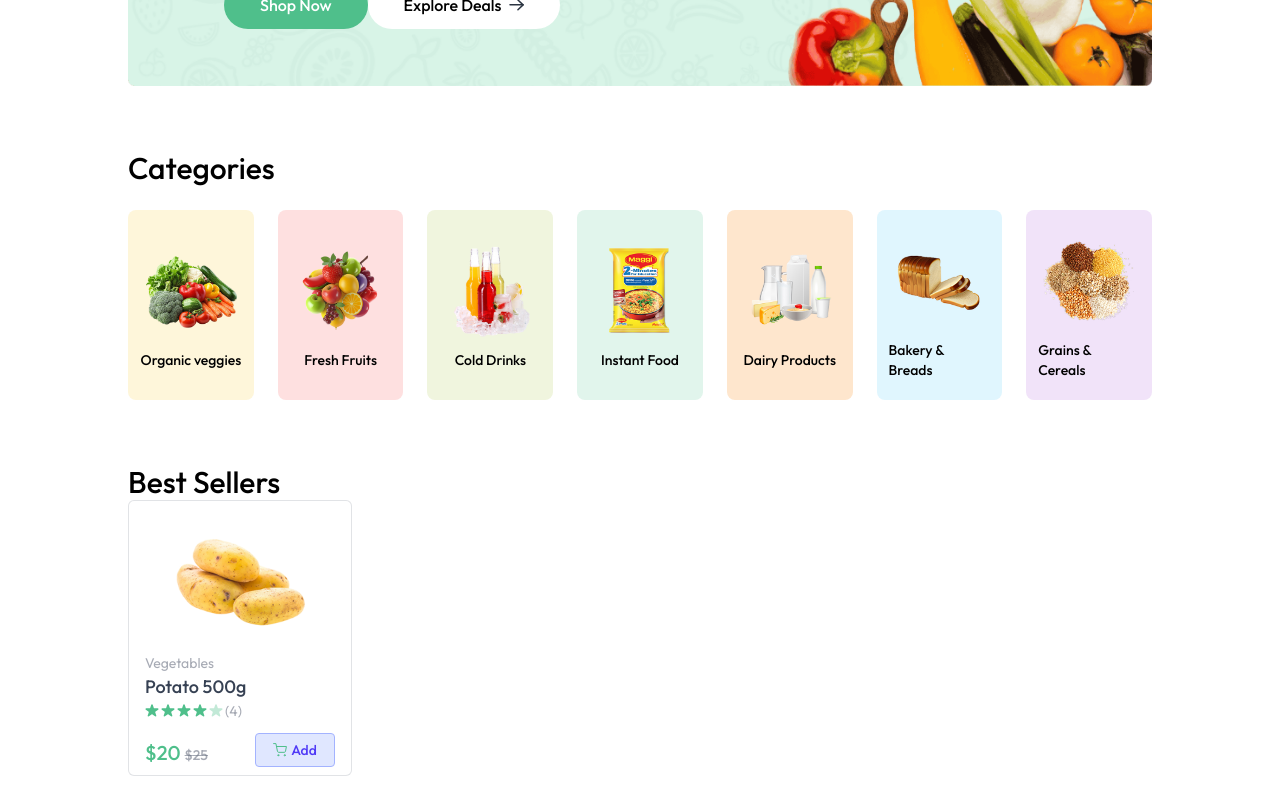
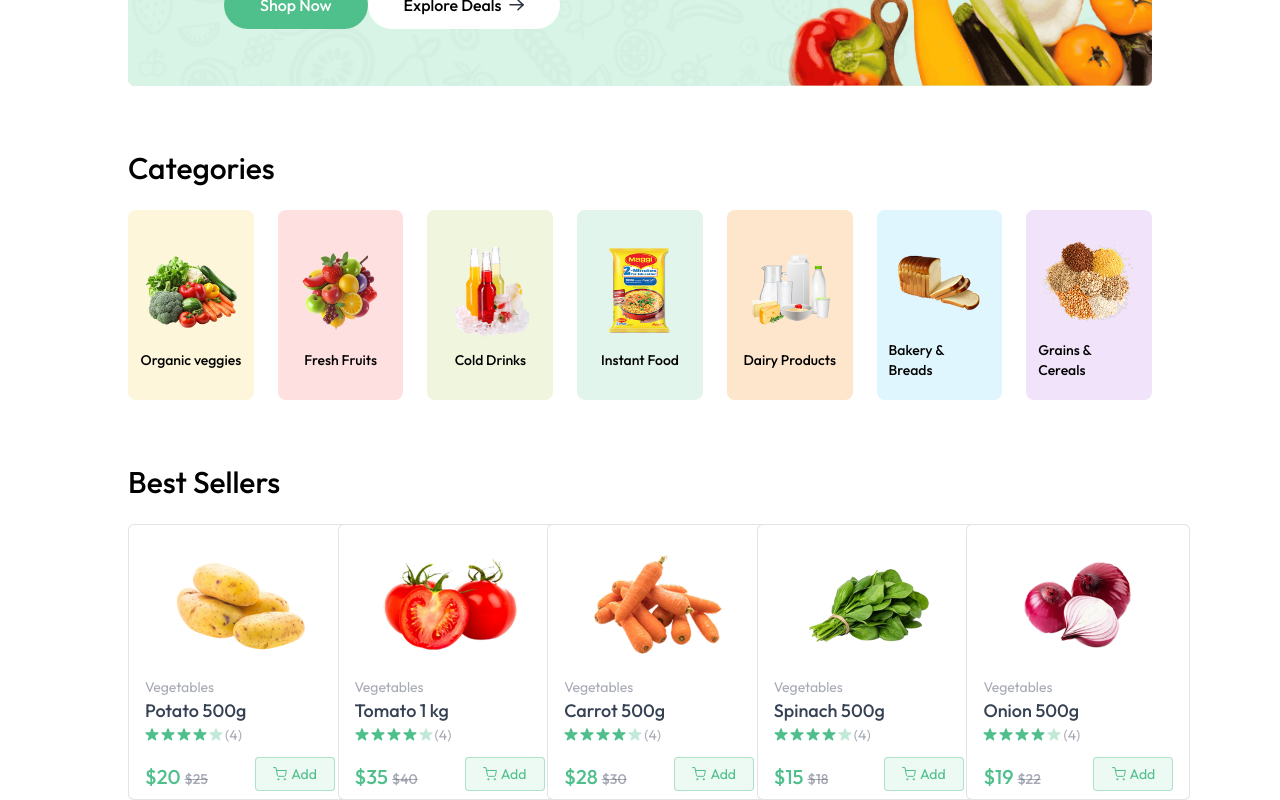
Before and after one commit to NSujjwal2003/InstaGrocery, a React (Vite) app in the folder client/: page / in a window 1280 px wide. Shown: the part 394-1194 px from the top of the page. Before the commit the page ends 1170 px from the top, so only its background shows below. Built offline with nearby package versions, Linux system fonts and the light colour scheme.

Commit message:
best seller products updated

```diff
--- a/client/src/components/BestSeller.jsx
+++ b/client/src/components/BestSeller.jsx
@@ -7,8 +7,10 @@ const BestSeller = () => {
   return (
     <div className='mt-16'>
         <p className='text-2xl md:text-3xl font-medium'>Best Sellers</p>
-        <div>
-            <ProductCard product = {products[0]}/>
+        <div className='grid grid-cols-2 sm:grid-cols-3 md:grid-cols-4 gap-3 md:gap-6 lg:grid-cols-5 mt-6'>
+            {products.filter((product) => product.inStock).slice(0,5).map((product, index) => (
+                <ProductCard key={index} product={product} />
+            ))}
         </div>
 
     </div>
--- a/client/src/components/ProductCard.jsx
+++ b/client/src/components/ProductCard.jsx
@@ -4,7 +4,7 @@ import { useAppContext } from '../context/AppContext';
 
 const ProductCard = ({product}) => {
     const [count, setCount] = React.useState(0);
-    const { currency, addToCart, updateCartItem, removeCartItem, cartItems, navigate } = useAppContext(); // Assuming currency is USD, you can change it as needed
+    const { currency, addToCart, updateCartItem, removeCartItem, cartItems, navigate } = useAppContext();
 
     return product && (
         <div className="border border-gray-500/20 rounded-md md:px-4 px-3 py-2 bg-white min-w-56 max-w-56 w-full">
@@ -26,19 +26,19 @@ const ProductCard = ({product}) => {
                     <p className="md:text-xl text-base font-medium text-primary">
                         {currency}${product.offerPrice}{" "} <span className="text-gray-500/60 md:text-sm text-xs line-through">{currency}${product.price}</span>
                     </p>
-                    <div className="text-primary">
-                        {!cartItems[product.id] ? (
-                            <button className="flex items-center justify-center gap-1 bg-indigo-100 border border-indigo-300 md:w-[80px] w-[64px] h-[34px] rounded text-indigo-600 font-medium" onClick={() => setCount(1)} >
+                    <div onClick={(e) => {e.stopPropagation();}} className="text-primary">
+                        {!cartItems[product._id] ? (
+                            <button className="flex items-center justify-center gap-1 bg-primary/10 border border-primary/40 md:w-[80px] w-[64px] h-[34px] rounded cursor-pointer" onClick={() => addToCart(product._id)} >
                                 <img src={assets.cart_icon}/>
                                 Add
                             </button>
                         ) : (
                             <div className="flex items-center justify-center gap-2 md:w-20 w-16 h-[34px] bg-primary/25 rounded select-none">
-                                <button onClick={() => setCount((prev) => Math.max(prev - 1, 0))} className="cursor-pointer text-md px-2 h-full" >
+                                <button onClick={() => removeCartItem(product._id)} className="cursor-pointer text-md px-2 h-full" >
                                     -
                                 </button>
-                                <span className="w-5 text-center">{cartItem[product._id]}</span>
-                                <button onClick={() => setCount((prev) => prev + 1)} className="cursor-pointer text-md px-2 h-full" >
+                                <span className="w-5 text-center">{cartItems[product._id]}</span>
+                                <button onClick={() => addToCart(product._id)} className="cursor-pointer text-md px-2 h-full" >
                                     +
                                 </button>
                             </div>
```
